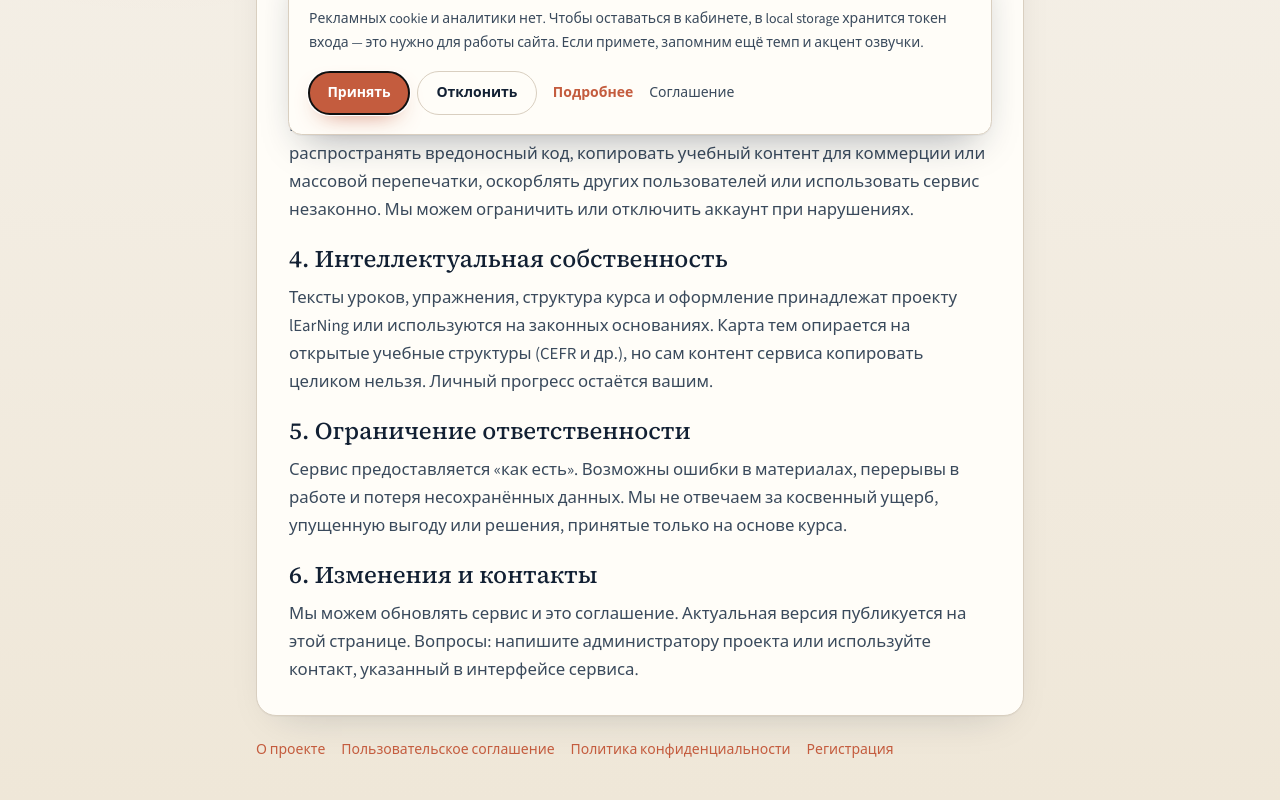
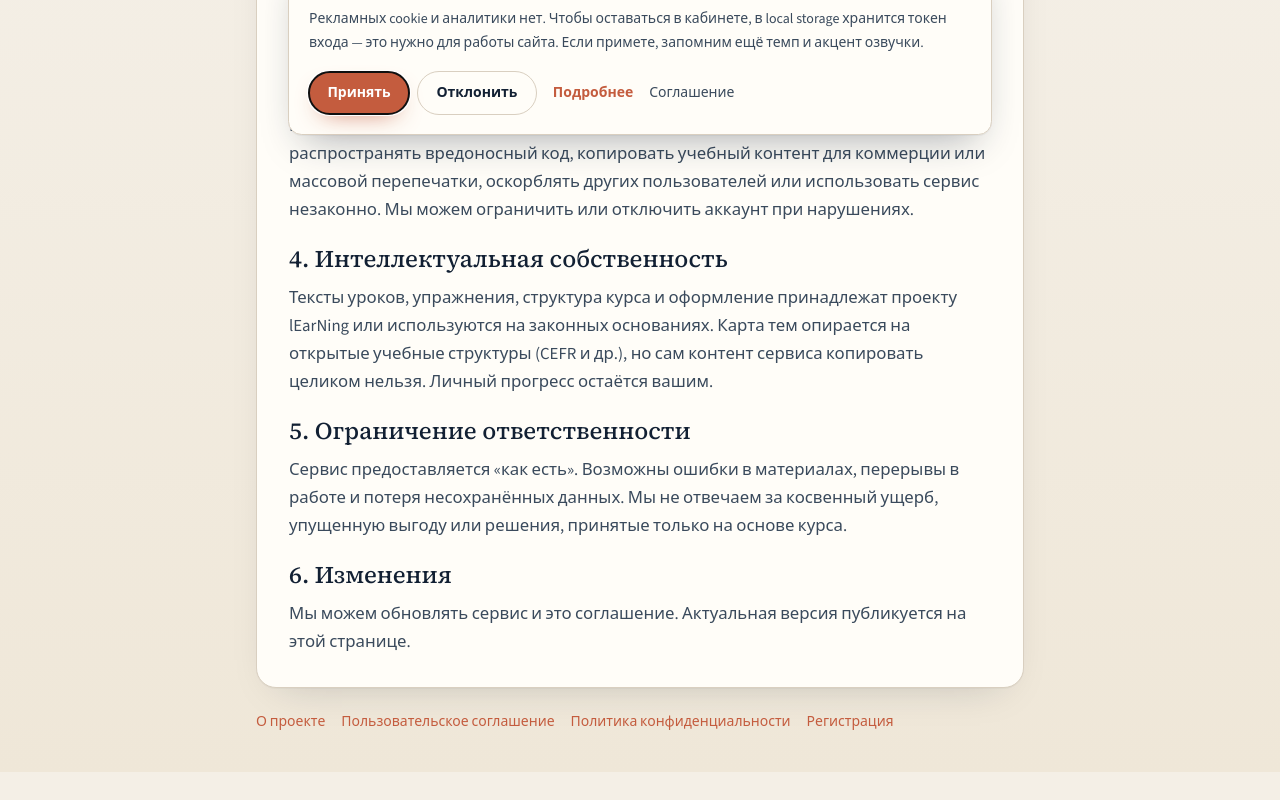
Before and after one commit to Siellph/lEarNing, a React (Vite) app in the folder frontend/: page /terms in a window 1280 px wide. Shown: the part 651-1451 px from the top of the page. After the commit the page ends 1423 px from the top, so only its background shows below. Built offline with nearby package versions, Linux system fonts and the light colour scheme.

Commit message:
update about page

```diff
--- a/frontend/src/pages/About.tsx
+++ b/frontend/src/pages/About.tsx
@@ -60,7 +60,7 @@ export function AboutPage() {
             <p className="text-[1.05rem] leading-8 text-ink-soft">
               lEarNing — образовательный проект, а не коммерческая платформа с обещаниями дипломов и
               «гарантированного уровня». Материалы открыты для обучения; аккаунт нужен, чтобы сохранить
-              прогресс. Вопросы и замечания можно передать администратору через контакты в сервисе.
+              прогресс.
             </p>
           </section>
 
--- a/frontend/src/pages/LegalPages.tsx
+++ b/frontend/src/pages/LegalPages.tsx
@@ -84,10 +84,9 @@ export function TermsPage() {
         </p>
       </section>
       <section className="grid gap-2">
-        <h2 className="font-display text-2xl text-ink">6. Изменения и контакты</h2>
+        <h2 className="font-display text-2xl text-ink">6. Изменения</h2>
         <p>
           Мы можем обновлять сервис и это соглашение. Актуальная версия публикуется на этой странице.
-          Вопросы: напишите администратору проекта или используйте контакт, указанный в интерфейсе сервиса.
         </p>
       </section>
     </LegalShell>
@@ -155,13 +154,6 @@ export function PrivacyPage() {
           удалит администратор.
         </p>
       </section>
-      <section className="grid gap-2">
-        <h2 className="font-display text-2xl text-ink">7. Контакты</h2>
-        <p>
-          Вопросы по персональным данным направляйте администратору lEarNing. Актуальная версия политики —
-          на этой странице; дата обновления указана выше.
-        </p>
-      </section>
     </LegalShell>
   );
 }
```
